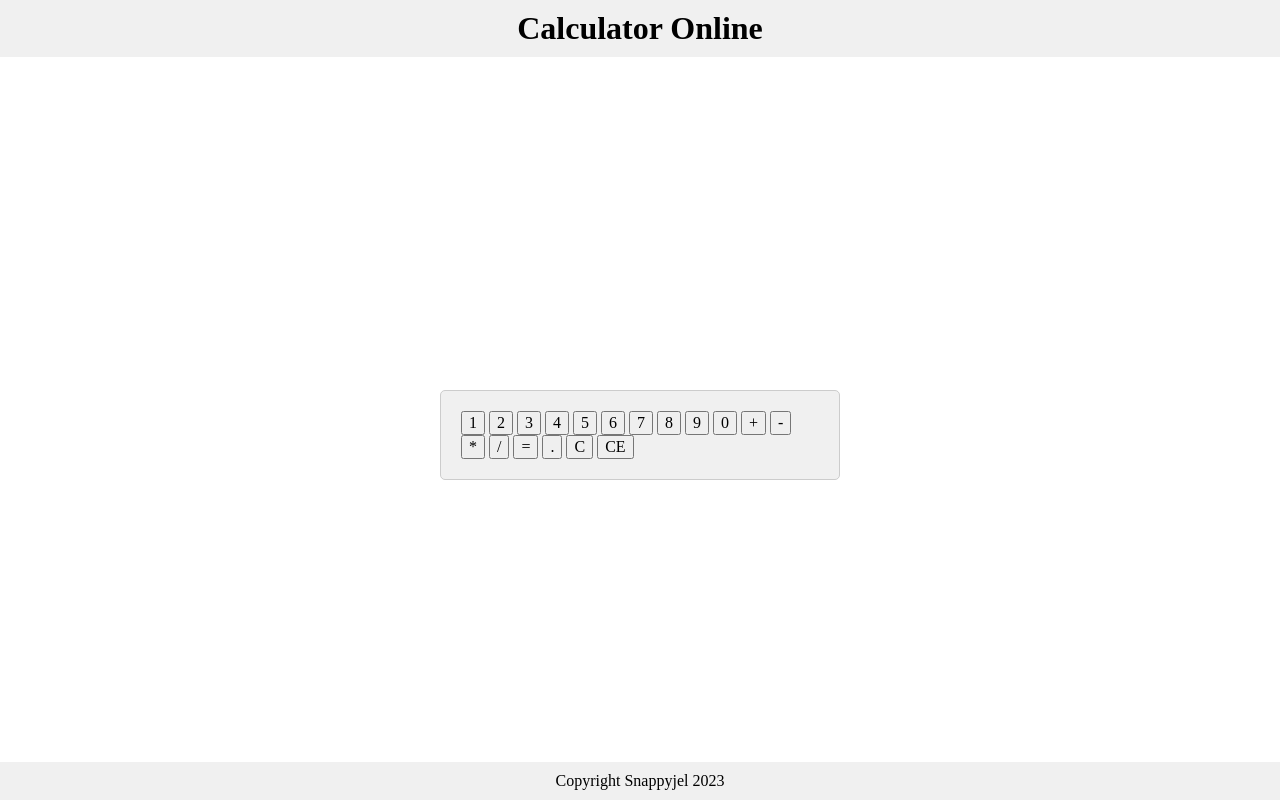
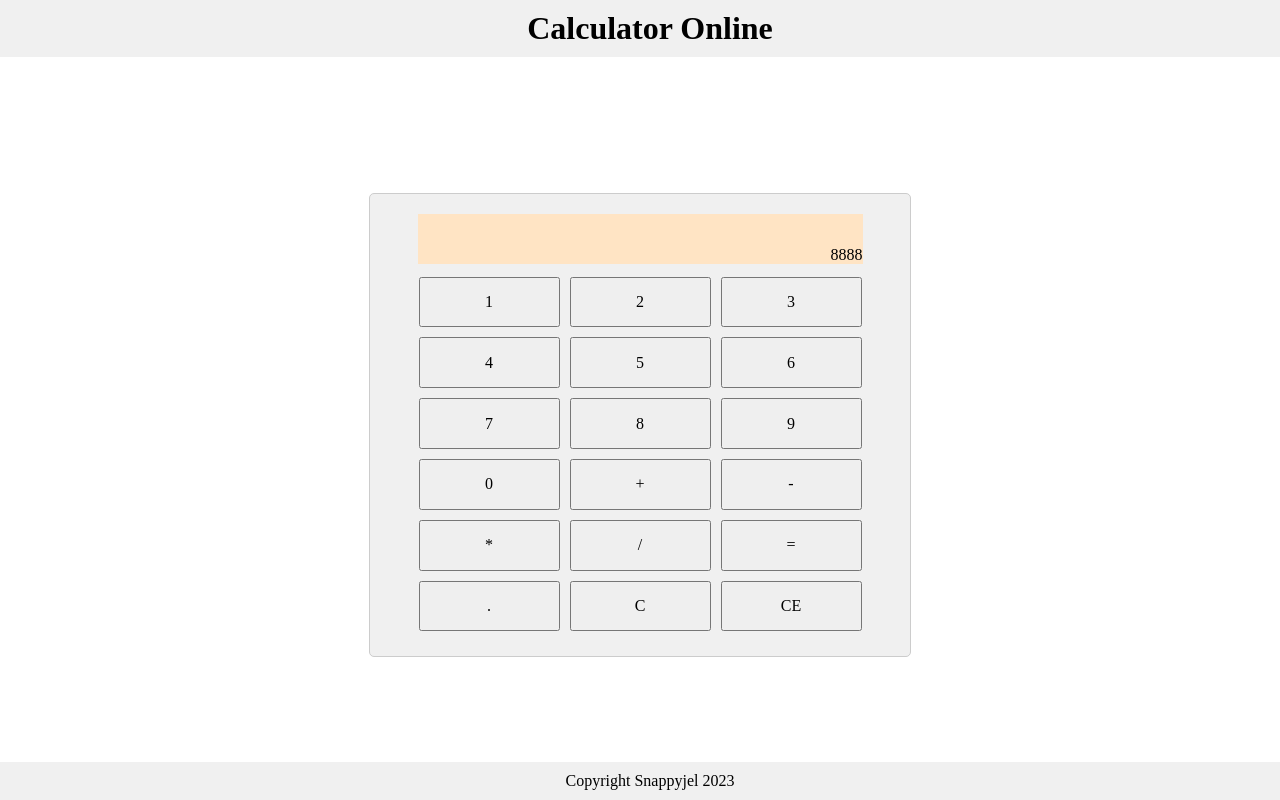
Before and after one commit to mjelloDev/calculator-app, a plain HTML site: page index.html in a window 1280 px wide. Drawn offline with Linux system fonts and the light colour scheme.

Commit message:
Create grid-like style for buttons

```diff
--- a/index.html
+++ b/index.html
@@ -13,8 +13,8 @@
     </div>
     <div class="container">
       <div class="calculator-body">
-        <div class="result"></div>
-        <div class="operands">
+        <div class="result">8888</div>
+        <div class="buttons">
           <button>1</button>
           <button>2</button>
           <button>3</button>
--- a/style.css
+++ b/style.css
@@ -2,7 +2,7 @@
 
 * {
   margin: 0;
-  box-sizing: border-box;
+  box-sizing: content-box;
 }
 
 input,
@@ -25,8 +25,8 @@ h6 {
 /*-----------HEADER-----------*/
 
 .header {
-  position: fixed; /* Position the header element */
-  top: 0; /* Position the header at the top of the page */
+  position: fixed;
+  top: 0;
   left: 0;
   width: 100%;
   background-color: #f0f0f0;
@@ -39,27 +39,48 @@ h6 {
 body {
   display: flex;
   flex-direction: column;
-  justify-content: center; /* Center content vertically */
-  align-items: center; /* Center content horizontally */
+  justify-content: center;
+  align-items: center;
   min-height: 100vh;
   margin: 0;
-  padding-top: 20px; /* Add padding to the top of the body */
 }
 
 .calculator-body {
   display: flex;
   flex-direction: column;
-  align-items: center; /* Center calculator content horizontally */
+  align-items: center;
   padding: 20px;
   border: 1px solid #ccc;
   border-radius: 5px;
   background-color: #f0f0f0;
-  max-width: 400px;
-  margin-top: 50px; /* Add margin to create space below the header */
+  max-width: max-content;
+  margin-top: 50px;
 }
 
 .result {
   background-color: bisque;
+  width: 89%;
+  height: 50px;
+  margin-bottom: 0.5em;
+  display: flex;
+  align-items: self-end;
+  justify-content: flex-end;
+}
+
+.buttons {
+  display: flex;
+  flex-wrap: wrap;
+  justify-content: center;
+  max-width: 500px;
+}
+
+.buttons > button {
+  display: flex;
+  justify-content: center;
+  align-items: center;
+  width: 25%;
+  height: 2.8rem;
+  margin: 5px;
 }
 
 /*-----------FOOTER-----------*/
```
